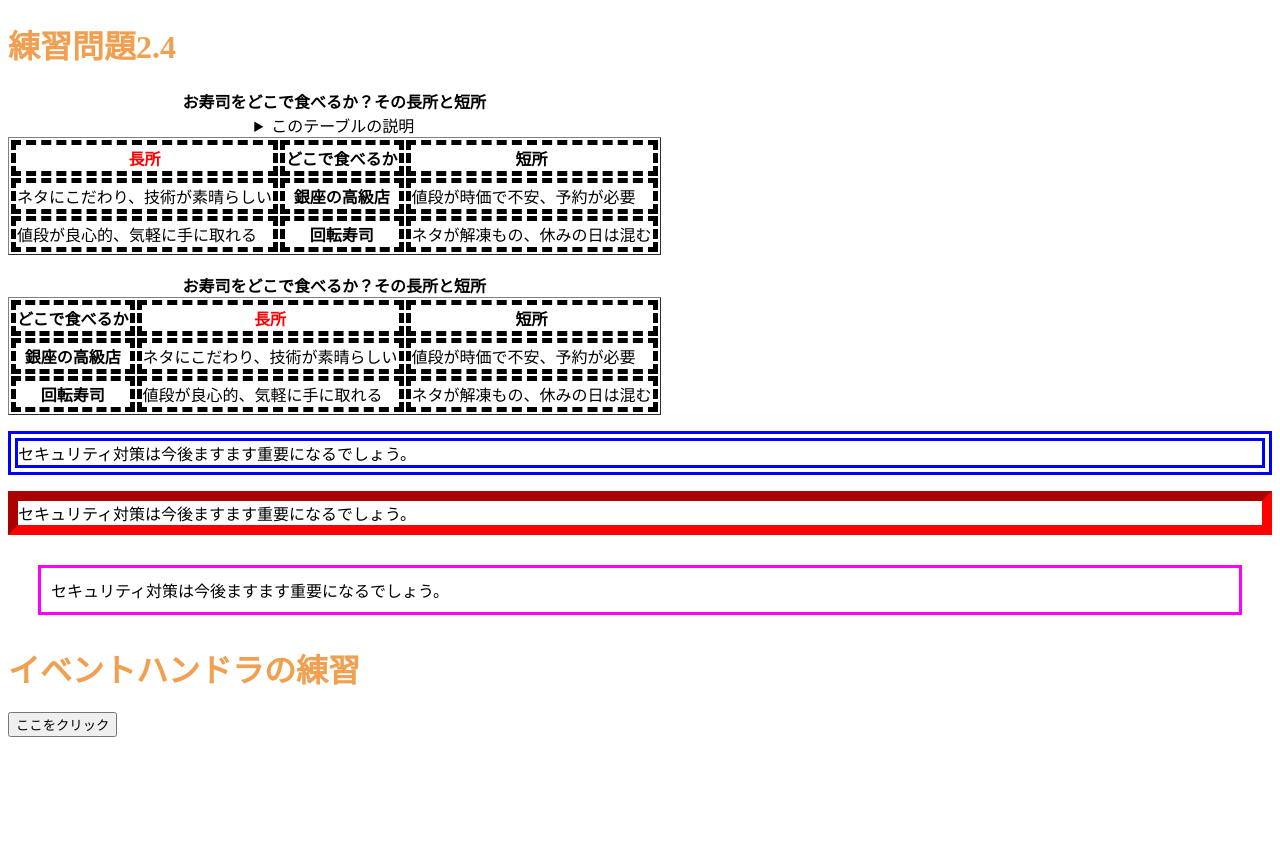
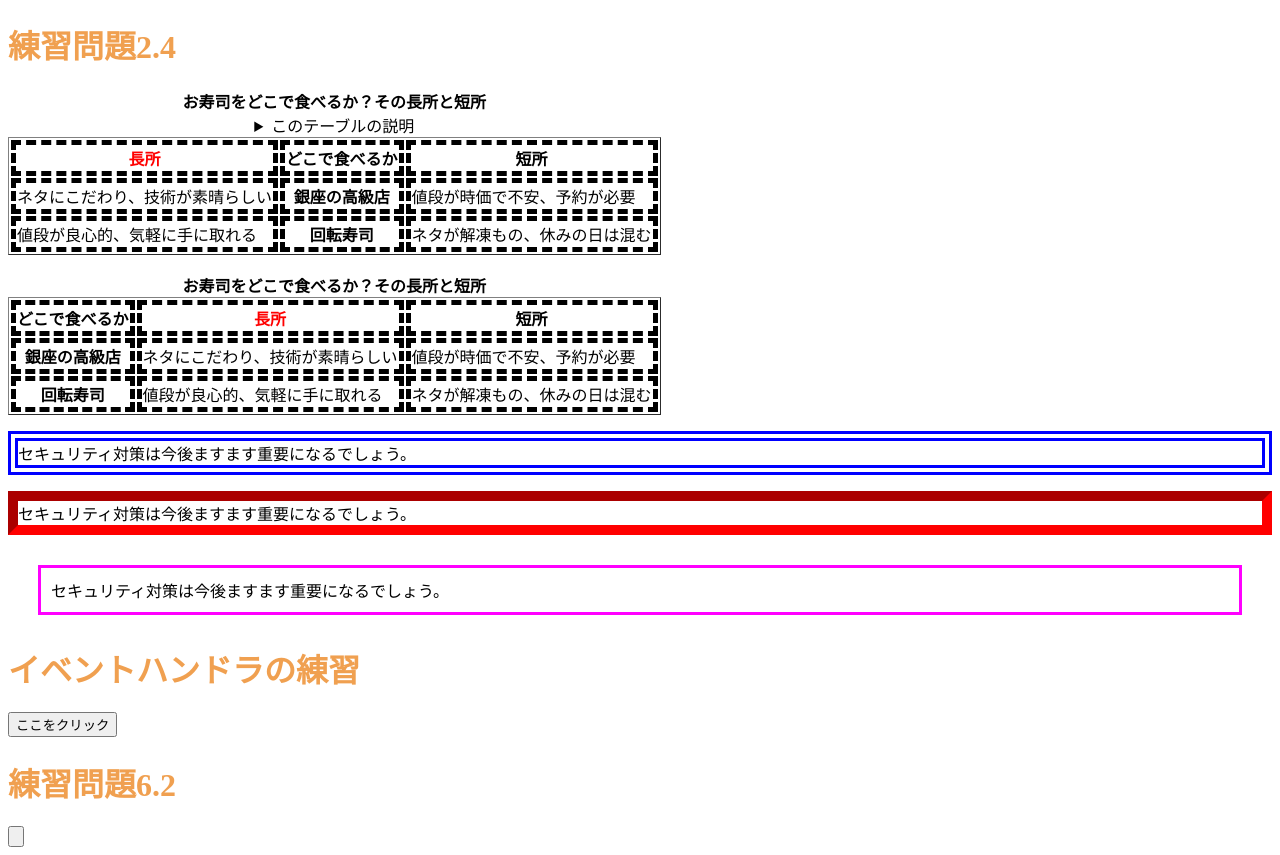
Before and after one commit to yugo0911/web2026_0928, a plain HTML site: page index.html in a window 1280 px wide. Before the commit the page ends 800 px from the top, so only its background shows below. Drawn offline with Linux system fonts and the light colour scheme.

Commit message:
Update index.html

```diff
--- a/index.html
+++ b/index.html
@@ -94,6 +94,9 @@
   <input type="button" value="ここをクリック"
     ondblclick="alert('Hello, Osamu!');">
 
+  <!-- 練習問題6.2 -->
+  <h1>練習問題6.2</h1>
+<input type="button"value"value="ここをクリック"onclick="sayhello61();sayhello();">
 
 </body>
 
```
